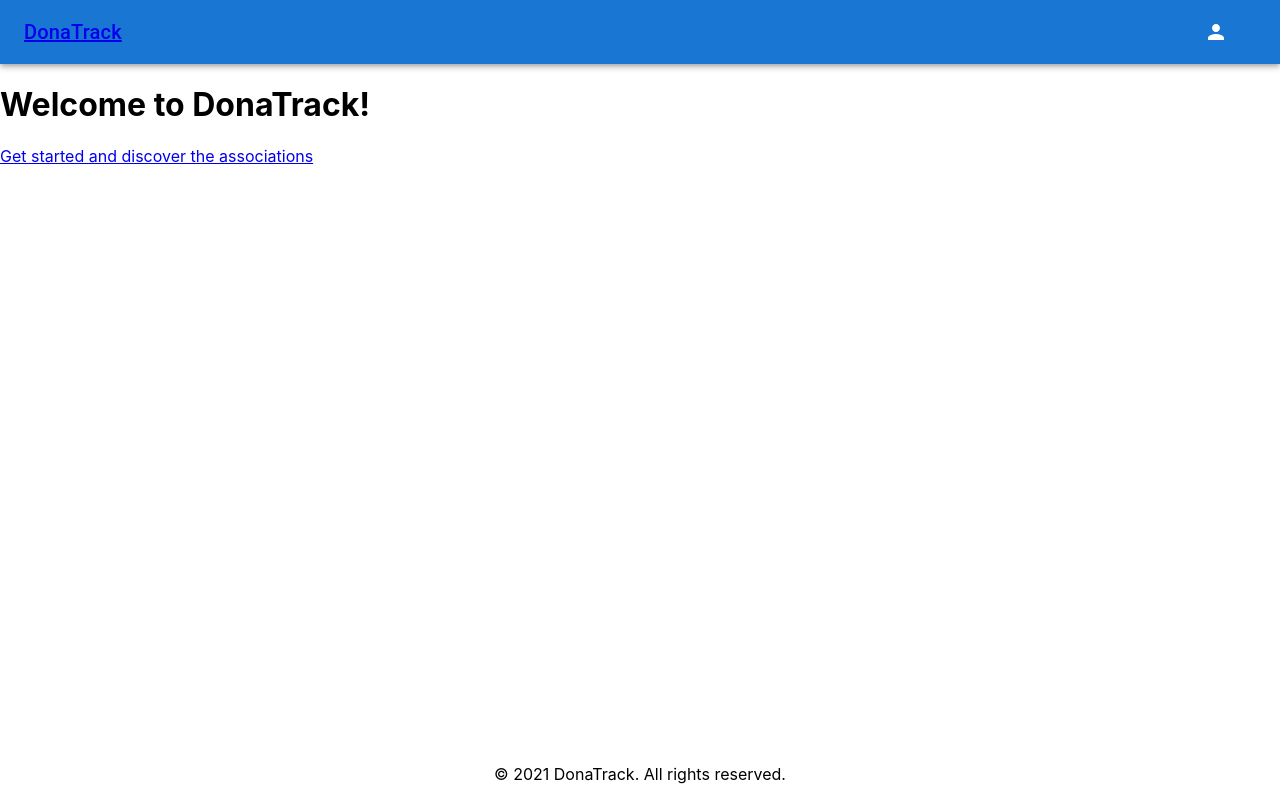
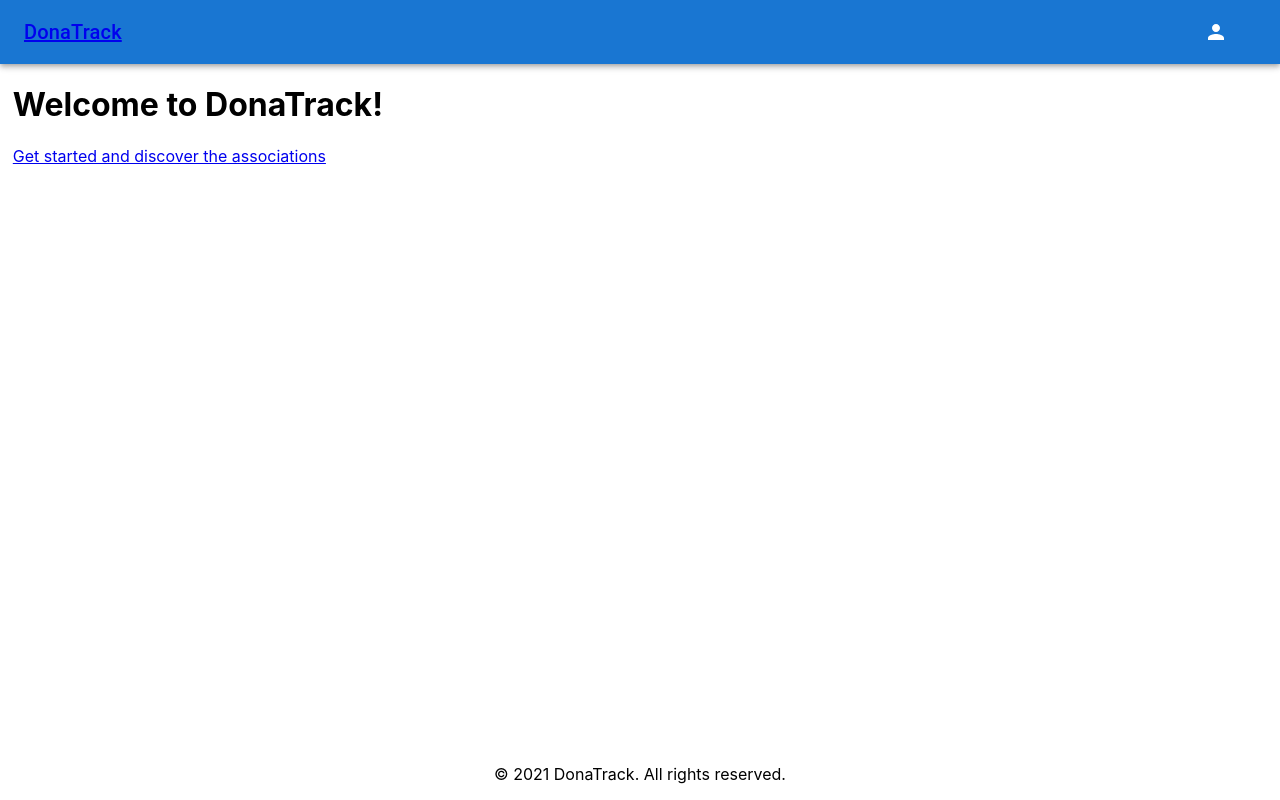
Before and after one commit to Salim-Azh/dona, a React (Create React App) app in the folder client/: page / in a window 1280 px wide. Built offline with nearby package versions, Linux system fonts and the light colour scheme.

Commit message:
lightened presentation

```diff
--- a/client/src/index.css
+++ b/client/src/index.css
@@ -11,3 +11,7 @@ code {
   font-family: source-code-pro, Menlo, Monaco, Consolas, 'Courier New',
     monospace;
 }
+
+.app-container {
+  margin: 1%;
+}
--- a/client/src/index.js
+++ b/client/src/index.js
@@ -12,10 +12,12 @@ ReactDOM.render(
   <React.StrictMode>
     <BrowserRouter>
       <CustomHeader/>
-      <Routes>
-        <Route path='/' element={<App/>} />
-        <Route path='/associations' element={<Associations/>} />
-      </Routes>
+      <div className='app-container'>
+        <Routes>
+          <Route path='/' element={<App/>} />
+          <Route path='/associations' element={<Associations/>} />
+        </Routes>
+      </div>
       <CustomFooter/>
     </BrowserRouter>
   </React.StrictMode>,
```
